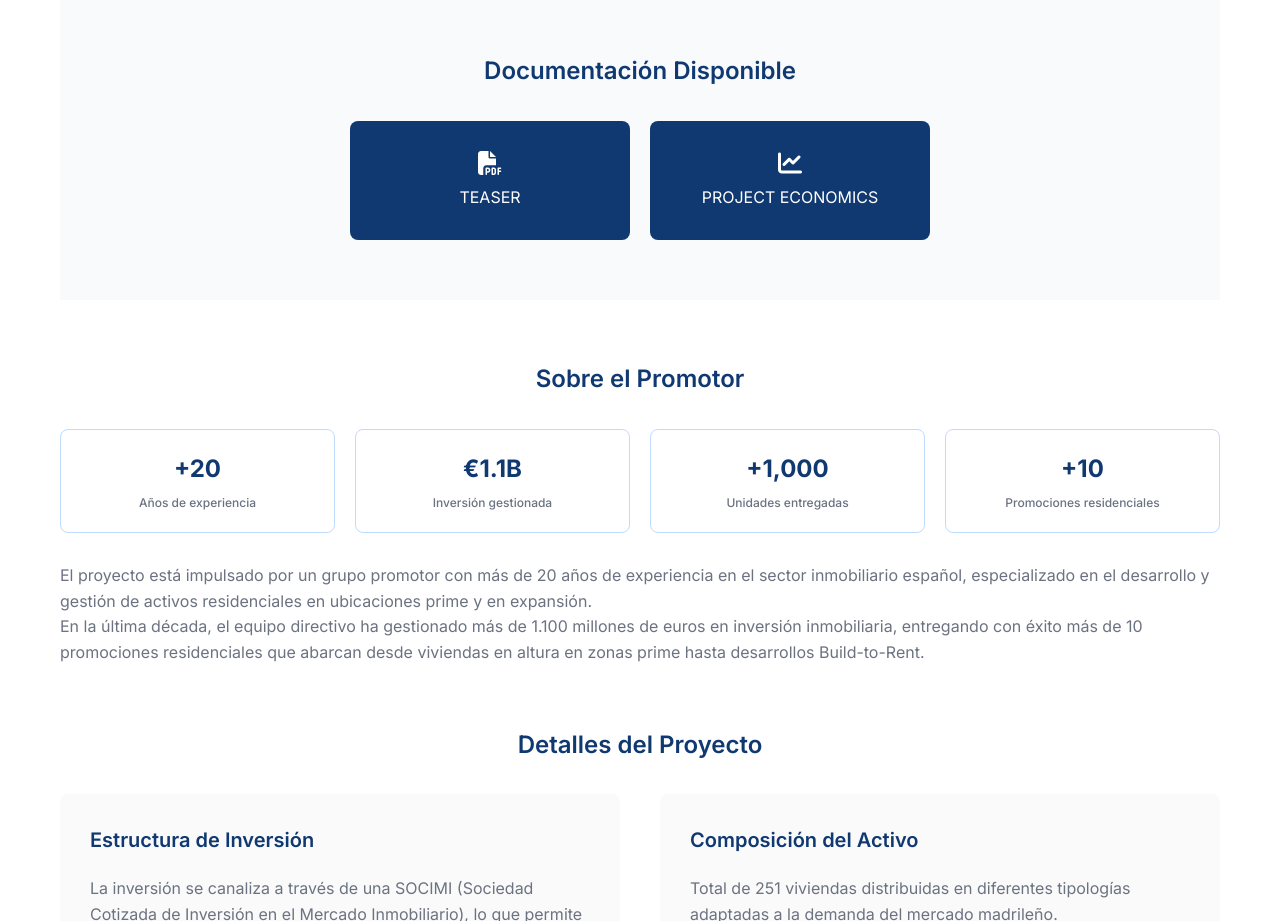
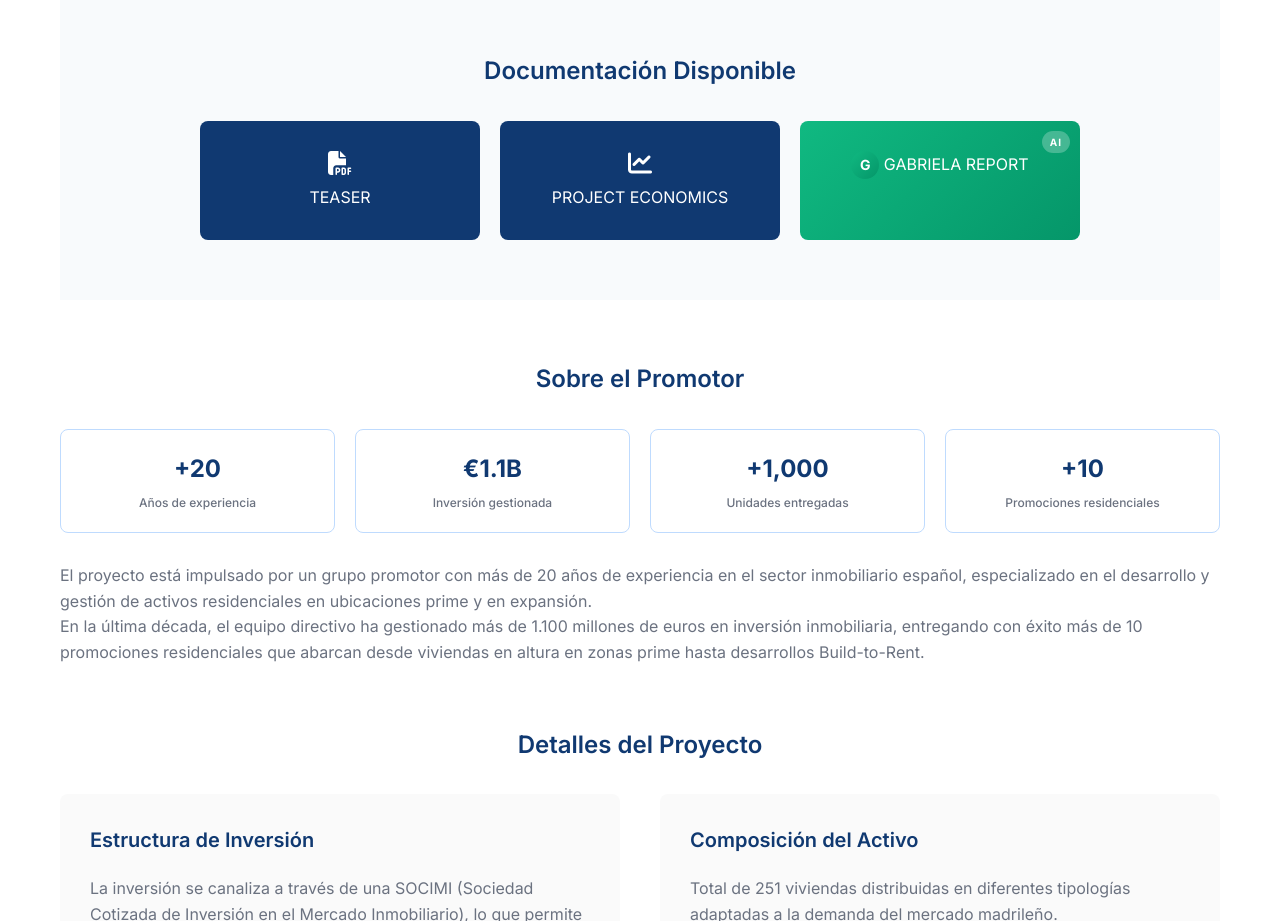
Before and after one commit to salvac12/Project_Zurich, a website: page equity_investment.html in a window 1280 px wide. Shown: the part 800-1721 px from the top of the page. Drawn offline with Linux system fonts and the light colour scheme; no server answers.

Commit message:
feat: add Gabriela Report button to central documentation section
ENHANCEMENT: Gabriela Report now prominent in main document area

1. New Central Button:
   - Added third document button in main section
   - Positioned alongside TEASER and PROJECT ECONOMICS
   - Same size and alignment as other doc buttons
   - Opens Gabriela disclaimer modal (not direct download)

2. Special Styling for Gabriela:
   - Distinctive green gradient background
   - Gradient: #10B981 → #059669
   - Stands out from blue document buttons
   - Matches Gabriela AI branding

3. Visual Elements:
   - Green circular 'G' icon (28px)
   - 'GABRIELA REPORT' text label
   - 'AI' badge in top-right corner
   - Badge: white text on semi-transparent background

4. Hover Effects:
   - Darker green gradient on hover
   - Scale transform (1.02x)
   - Lift effect (translateY -2px)
   - Green shadow with 30% opacity
   - Smooth transitions

5. Button Layout:
   ┌──────────┐ ┌──────────┐ ┌──────────┐
   │  📄      │ │  📊      │ │  [G]     │
   │  TEASER  │ │ ECONOMICS│ │ GABRIELA │
   │          │ │          │ │    AI    │
   └──────────┘ └──────────┘ └──────────┘
   (Blue)       (Blue)       (Green)

6. Functionality:
   - Click triggers same modal as header button
   - Prevents default link behavior
   - Shows AI disclaimer before download
   - Consistent UX across page

CSS Additions:
- .gabriela-doc-button with green gradient
- .ai-badge with glassmorphism effect
- Enhanced hover states
- Smooth animations

User Benefits:
- More prominent placement
- Better discoverability
- Consistent with other documents
- Clear AI branding distinction

This makes Gabriela Report equally accessible from:
1. Header navigation (small button)
2. Main documentation section (large button)

```diff
--- a/equity_investment.html
+++ b/equity_investment.html
@@ -229,6 +229,38 @@
             font-size: 24px;
             margin-bottom: 10px;
             display: block;
+        }
+
+        /* Gabriela Doc Button - Special Styling */
+        .gabriela-doc-button {
+            background: linear-gradient(135deg, #10B981 0%, #059669 100%) !important;
+            position: relative;
+            overflow: hidden;
+        }
+
+        .gabriela-doc-button:hover {
+            background: linear-gradient(135deg, #059669 0%, #047857 100%) !important;
+            transform: translateY(-2px) scale(1.02);
+            box-shadow: 0 8px 20px rgba(16, 185, 129, 0.3);
+        }
+
+        .gabriela-doc-button .gabriela-icon {
+            display: inline-flex !important;
+            margin-bottom: 8px;
+        }
+
+        .ai-badge {
+            position: absolute;
+            top: 10px;
+            right: 10px;
+            background: rgba(255, 255, 255, 0.25);
+            color: white;
+            font-size: 10px;
+            font-weight: 700;
+            padding: 3px 8px;
+            border-radius: 12px;
+            letter-spacing: 1px;
+            backdrop-filter: blur(10px);
         }
 
         /* About developer */
@@ -1008,6 +1040,11 @@
                         <i class="fas fa-chart-line"></i>
                         PROJECT ECONOMICS
                     </a>
+                    <a class="doc-button gabriela-doc-button" href="#" onclick="event.preventDefault(); openGabrielaModal();">
+                        <span class="gabriela-icon" style="width: 28px; height: 28px; font-size: 14px;">G</span>
+                        GABRIELA REPORT
+                        <span class="ai-badge">AI</span>
+                    </a>
                 </div>
             </div>
 
```
